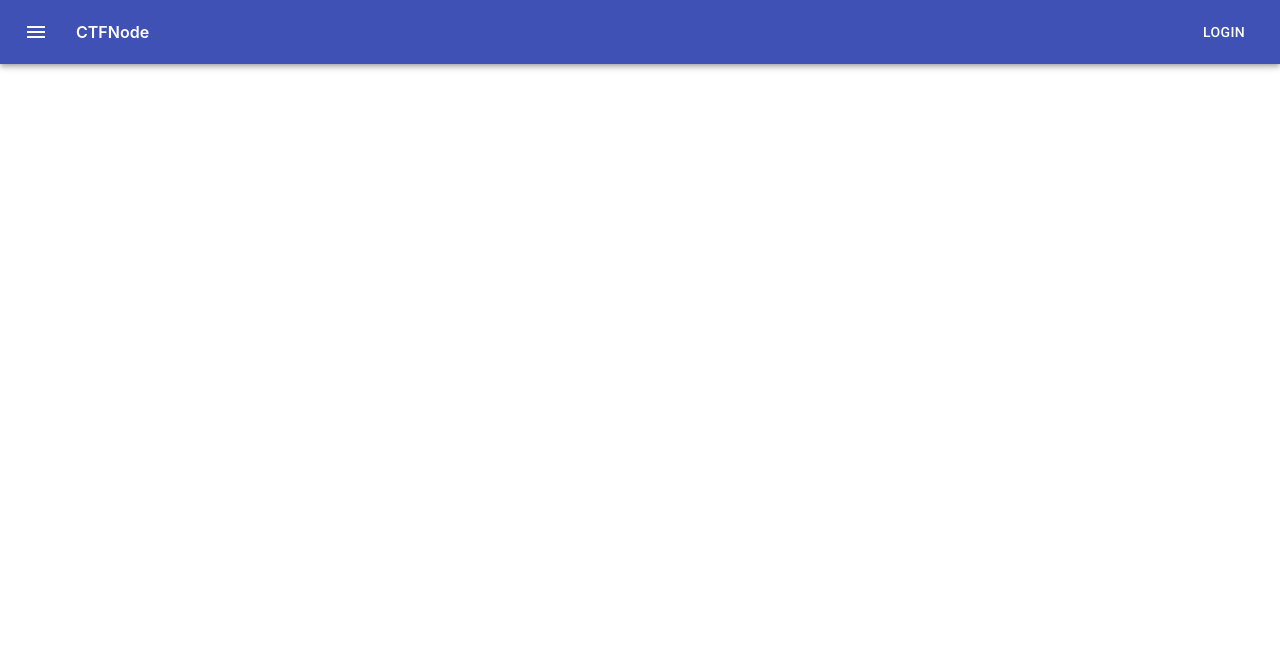
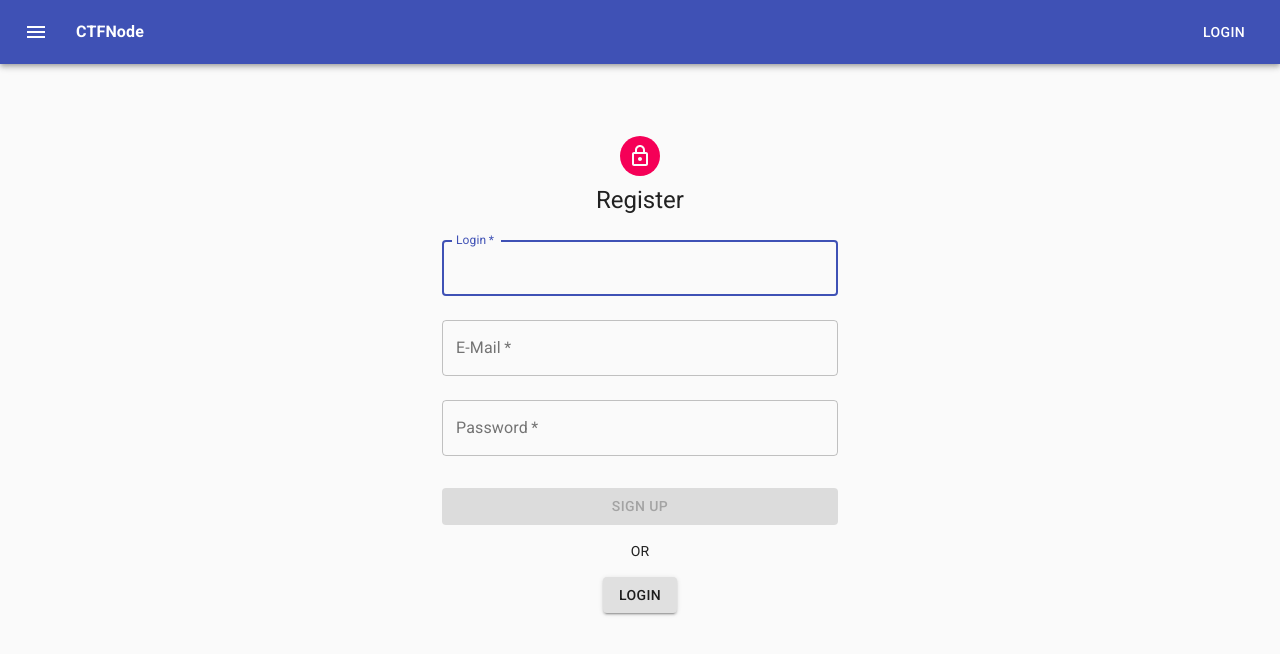
Before and after one commit to kanitelk/CTFNode, a React (Create React App) app in the folder react-app/: page /register in a window 1280 px wide. Shown: the top 654 px of the page. Built offline with nearby package versions, Linux system fonts and the light colour scheme.

Commit message:
login and register forms

```diff
--- a/react-app/package.json
+++ b/react-app/package.json
@@ -19,6 +19,7 @@
     "node-sass": "4.14.1",
     "react": "^17.0.1",
     "react-dom": "^17.0.1",
+    "react-hook-form": "^6.11.0",
     "react-router": "^5.2.0",
     "react-router-dom": "^5.2.0",
     "react-scripts": "4.0.0",
@@ -48,5 +49,6 @@
       "last 1 firefox version",
       "last 1 safari version"
     ]
-  }
+  },
+  "proxy": "http://localhost:3030"
 }
--- a/react-app/src/components/App/App.tsx
+++ b/react-app/src/components/App/App.tsx
@@ -1,17 +1,22 @@
 import "./App.scss";
 
 import React from "react";
+// @ts-ignore
 import { BrowserRouter as Router, Route } from "react-router-dom";
 
 import { HomePage } from "../../pages/Home/HomePage";
 import { Header } from "../Layout/Header/Header";
+import { LoginPage } from "../../pages/Login/LoginPage";
+import { RegisterPage } from "../../pages/Login/RegisterPage";
 
 function App() {
   return (
-    <div className="App" style={{height: '100%'}}>
+    <div className="App" style={{ height: "100%" }}>
       <Router>
         <Header />
         <Route path="/" exact component={HomePage} />
+        <Route path="/login" exact component={LoginPage} />
+        <Route path="/register" exact component={RegisterPage} />
       </Router>
     </div>
   );
--- /dev/null
+++ b/react-app/src/components/Auth/LoginForm.tsx
@@ -0,0 +1,133 @@
+import {
+  Avatar,
+  Button,
+  CircularProgress,
+  Container,
+  CssBaseline,
+  Grid,
+  makeStyles,
+  TextField,
+  Typography,
+} from "@material-ui/core";
+import LockOutlinedIcon from "@material-ui/icons/LockOutlined";
+import React, { useState } from "react";
+import { useForm } from "react-hook-form";
+import { Link } from "react-router-dom";
+import { login_user } from "../../services/auth";
+
+const useStyles = makeStyles((theme) => ({
+  paper: {
+    marginTop: theme.spacing(8),
+    display: "flex",
+    flexDirection: "column",
+    alignItems: "center",
+  },
+  avatar: {
+    margin: theme.spacing(1),
+    backgroundColor: theme.palette.secondary.main,
+  },
+  form: {
+    width: "100%", // Fix IE 11 issue.
+    marginTop: theme.spacing(1),
+  },
+  submit: {
+    margin: theme.spacing(3, 0, 2),
+  },
+}));
+
+export type LoginFormInput = {
+  login: string;
+  password: string;
+};
+
+function LoginForm() {
+  const classes = useStyles();
+  const { register, formState, handleSubmit } = useForm<LoginFormInput>({
+    mode: "onChange",
+  });
+  const [loading, setLoading] = useState(false);
+
+  const onSubmit = async (data: LoginFormInput) => {
+    setLoading(true);
+    try {
+      let res = await login_user(data);
+      console.log(res);
+    } catch (error) {
+      console.log(error.response?.data?.message);
+    } finally {
+      setLoading(false);
+    }
+  };
+
+  return (
+    <Container component="main" maxWidth="xs">
+      <CssBaseline />
+      <div className={classes.paper}>
+        <Avatar className={classes.avatar}>
+          <LockOutlinedIcon />
+        </Avatar>
+        <Typography component="h1" variant="h5">
+          Sign in
+        </Typography>
+        <form className={classes.form} onSubmit={handleSubmit(onSubmit)}>
+          <TextField
+            variant="outlined"
+            margin="normal"
+            required
+            inputRef={register({ required: true, minLength: 3 })}
+            fullWidth
+            id="login"
+            label="Login"
+            name="login"
+            autoComplete="login"
+            autoFocus
+          />
+          <TextField
+            variant="outlined"
+            margin="normal"
+            required
+            inputRef={register({ required: true, minLength: 4 })}
+            fullWidth
+            name="password"
+            label="Password"
+            type="password"
+            id="password"
+            autoComplete="current-password"
+          />
+          <Button
+            type="submit"
+            fullWidth
+            variant="contained"
+            color="primary"
+            className={classes.submit}
+            disabled={!formState.isValid || loading}
+          >
+            {loading ? <CircularProgress size={20} /> : `Sign In`}
+          </Button>
+          <Grid
+            container
+            direction="column"
+            justify="center"
+            alignItems="center"
+          >
+            OR
+            <Grid item>
+              <Button
+                component={Link}
+                to="/register"
+                fullWidth
+                variant="contained"
+                color="default"
+                style={{ marginTop: "1rem" }}
+              >
+                Create Account
+              </Button>
+            </Grid>
+          </Grid>
+        </form>
+      </div>
+    </Container>
+  );
+}
+
+export { LoginForm };
--- /dev/null
+++ b/react-app/src/components/Auth/RegisterForm.tsx
@@ -0,0 +1,147 @@
+import {
+  Avatar,
+  Button,
+  CircularProgress,
+  Container,
+  CssBaseline,
+  Grid,
+  makeStyles,
+  TextField,
+  Typography,
+} from "@material-ui/core";
+import LockOutlinedIcon from "@material-ui/icons/LockOutlined";
+import React, { useState } from "react";
+import { useForm } from "react-hook-form";
+import { Link } from "react-router-dom";
+
+import { register_new_user } from "../../services/auth";
+
+const useStyles = makeStyles((theme) => ({
+  paper: {
+    marginTop: theme.spacing(8),
+    display: "flex",
+    flexDirection: "column",
+    alignItems: "center",
+  },
+  avatar: {
+    margin: theme.spacing(1),
+    backgroundColor: theme.palette.secondary.main,
+  },
+  form: {
+    width: "100%", // Fix IE 11 issue.
+    marginTop: theme.spacing(1),
+  },
+  submit: {
+    margin: theme.spacing(3, 0, 2),
+  },
+}));
+
+export type RegisterFormInput = {
+  login: string;
+  email: string;
+  password: string;
+};
+
+function RegisterForm() {
+  const classes = useStyles();
+  const { register, formState, handleSubmit } = useForm<RegisterFormInput>({
+    mode: "onChange",
+  });
+  const [loading, setLoading] = useState(false);
+
+  const onSubmit = async (data: RegisterFormInput) => {
+    setLoading(true);
+    try {
+      let res = await register_new_user(data);
+      console.log(res);
+    } catch (error) {
+      console.log(error.response?.data?.message);
+    } finally {
+      setLoading(false);
+    }
+  };
+
+  return (
+    <Container component="main" maxWidth="xs">
+      <CssBaseline />
+      <div className={classes.paper}>
+        <Avatar className={classes.avatar}>
+          <LockOutlinedIcon />
+        </Avatar>
+        <Typography component="h1" variant="h5">
+          Register
+        </Typography>
+        <form className={classes.form} onSubmit={handleSubmit(onSubmit)}>
+          <TextField
+            variant="outlined"
+            margin="normal"
+            required
+            inputRef={register({ required: true, minLength: 3 })}
+            fullWidth
+            id="login"
+            label="Login"
+            name="login"
+            autoComplete="login"
+            autoFocus
+          />
+          <TextField
+            variant="outlined"
+            margin="normal"
+            required
+            inputRef={register({ required: true, minLength: 3, maxLength: 25 })}
+            fullWidth
+            name="email"
+            label="E-Mail"
+            type="email"
+            id="email"
+            autoComplete="email"
+          />
+          <TextField
+            variant="outlined"
+            margin="normal"
+            required
+            fullWidth
+            inputRef={register({ required: true, minLength: 4 })}
+            name="password"
+            label="Password"
+            type="password"
+            id="password"
+            autoComplete="current-password"
+          />
+          <Button
+            type="submit"
+            fullWidth
+            variant="contained"
+            color="primary"
+            className={classes.submit}
+            disabled={!formState.isValid || loading}
+          >
+            {loading ? <CircularProgress size={20} /> : `Sign Up`}
+          </Button>
+          <Grid
+            container
+            direction="column"
+            justify="center"
+            alignItems="center"
+          >
+            OR
+            <Grid item>
+              <Button
+                component={Link}
+                to="/login"
+                fullWidth
+                variant="contained"
+                color="default"
+                style={{ marginTop: "1rem" }}
+              >
+                Login
+              </Button>
+            </Grid>
+          </Grid>
+        </form>
+      </div>
+    </Container>
+  );
+}
+
+export { RegisterForm };
--- a/react-app/src/components/Layout/Header/Header.tsx
+++ b/react-app/src/components/Layout/Header/Header.tsx
@@ -23,9 +23,9 @@ const useStyles = makeStyles((theme: Theme) =>
     title: {
       flexGrow: 1,
       cursor: "pointer",
-      textDecoration: 'none',
-      color: '#fff',
-      fontWeight: 600
+      textDecoration: "none",
+      color: "#fff",
+      fontWeight: 600,
     },
   })
 );
@@ -44,9 +44,9 @@ const Header: React.FC = () => {
         >
           <MenuIcon />
         </IconButton>
-        <Link className={classes.title} to="/">
+        <Typography component={Link} className={classes.title} to="/">
           CTFNode
-        </Link>
+        </Typography>
         <Button component={Link} to="/login" color="inherit">
           Login
         </Button>
--- /dev/null
+++ b/react-app/src/pages/Login/LoginPage.tsx
@@ -0,0 +1,29 @@
+import { Grid, makeStyles, Typography } from "@material-ui/core";
+import * as React from "react";
+import { LoginForm } from "../../components/Auth/LoginForm";
+
+const useStyles = makeStyles({
+  root: {
+    height: "50vh",
+  },
+});
+
+const LoginPage = () => {
+  const classes = useStyles();
+
+  return (
+    <Grid
+      className={classes.root}
+      container
+      direction="row"
+      justify="center"
+      alignItems="center"
+    >
+      <Grid item spacing={2}>
+        <LoginForm />
+      </Grid>
+    </Grid>
+  );
+};
+
+export { LoginPage };
--- /dev/null
+++ b/react-app/src/pages/Login/RegisterPage.tsx
@@ -0,0 +1,30 @@
+import { Grid, makeStyles, Typography } from "@material-ui/core";
+import * as React from "react";
+import { LoginForm } from "../../components/Auth/LoginForm";
+import { RegisterForm } from "../../components/Auth/RegisterForm";
+
+const useStyles = makeStyles({
+  root: {
+    height: "50vh",
+  },
+});
+
+const RegisterPage = () => {
+  const classes = useStyles();
+
+  return (
+    <Grid
+      className={classes.root}
+      container
+      direction="row"
+      justify="center"
+      alignItems="center"
+    >
+      <Grid item spacing={2}>
+        <RegisterForm />
+      </Grid>
+    </Grid>
+  );
+};
+
+export { RegisterPage };
--- /dev/null
+++ b/react-app/src/services/auth.ts
@@ -0,0 +1,15 @@
+import { LoginFormInput } from "../components/Auth/LoginForm";
+import { RegisterFormInput } from "../components/Auth/RegisterForm";
+import { http } from "./http";
+
+export const register_new_user = async (
+  data: RegisterFormInput
+): Promise<{ login: string; token: string }> => {
+  let res = await http.post(`/users`, data);
+  return res.data;
+};
+
+export const login_user = async (data: LoginFormInput) => {
+  let res = await http.post(`/users/login`, data);
+  return res.data;
+};
--- /dev/null
+++ b/react-app/src/services/http.ts
@@ -0,0 +1,9 @@
+import axios from "axios";
+
+const API_BASE_URL = `/api`;
+
+export const http = axios.create({
+  baseURL: API_BASE_URL,
+  timeout: 2000,
+  headers: { "X-Custom-Header": "foobar", "Access-Control-Allow-Origin": "*" },
+});
```
Also changed, not shown: 1 other file (tests, documents, lock files or other folders).
